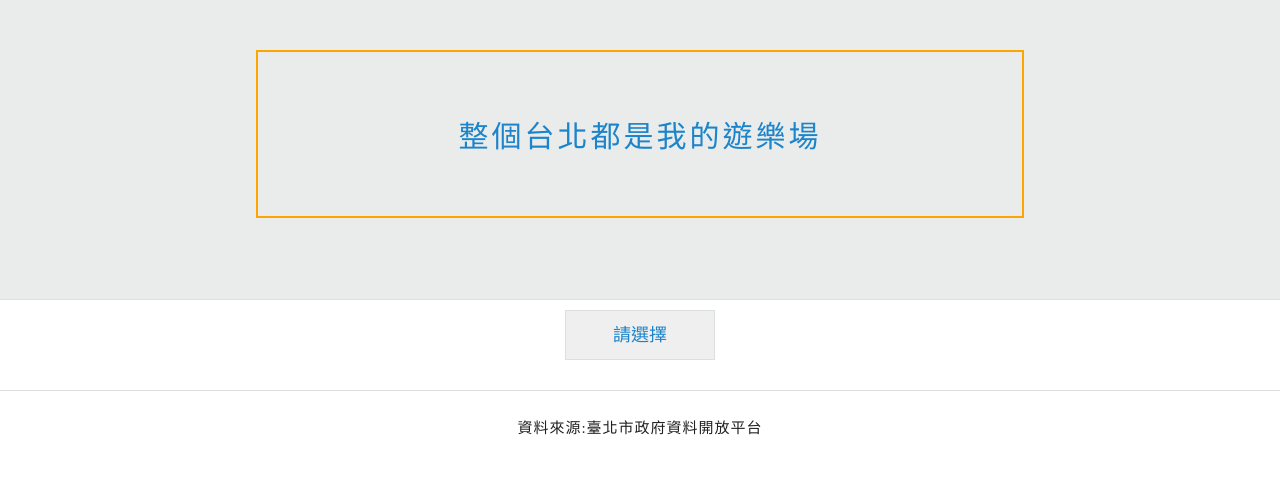
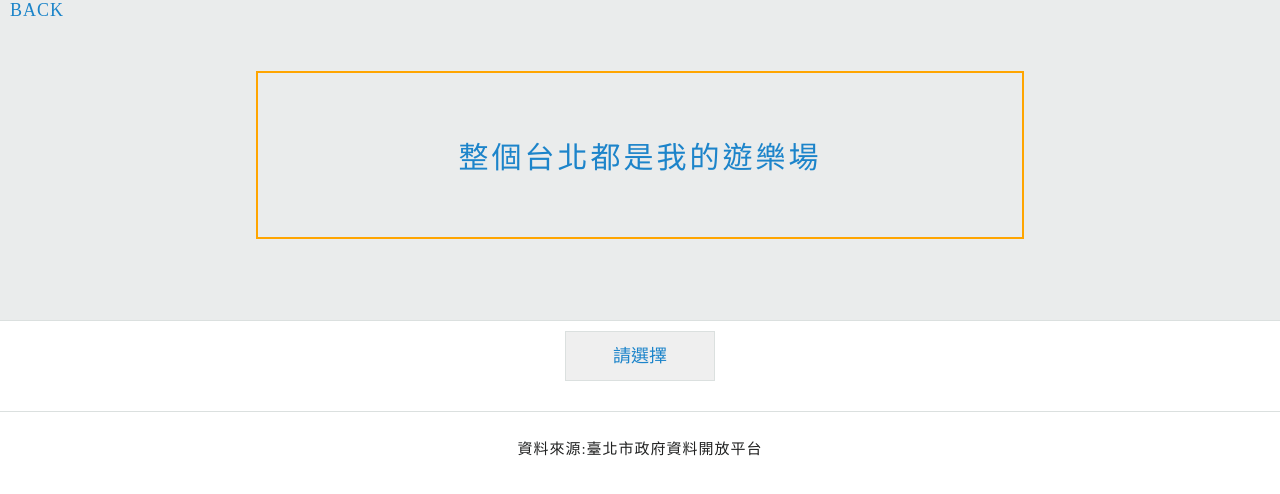
Before and after one commit to lululee123/TravelTaipei, a plain HTML site: page index.html in a window 1280 px wide. Drawn offline with nearby package versions, Linux system fonts and the light colour scheme; some packages are replaced by stand-ins of ours.

Commit message:
add back

```diff
--- a/deco.css
+++ b/deco.css
@@ -168,6 +168,12 @@ body {
 #page {
   margin-top: 30px;
 }
-
-
-#map {width: 300px;height: 300px;}
+#map {
+  width: 300px;
+  height: 300px;
+}
+.back {
+  margin: 10px;
+  color: #1b84c9;
+  font-size:18px;
+}
--- a/index.html
+++ b/index.html
@@ -12,6 +12,9 @@
 </head>
 
 <body onLoad="typetitle()">
+    <div style="background:#eaecec">
+        <a href="https://lululee123.github.io/web-css/" class="back" title="Back" style="text-decoration:none">BACK</a>
+    </div>
     <div class="container">
         <header class="header">
             <div class="box">
```
